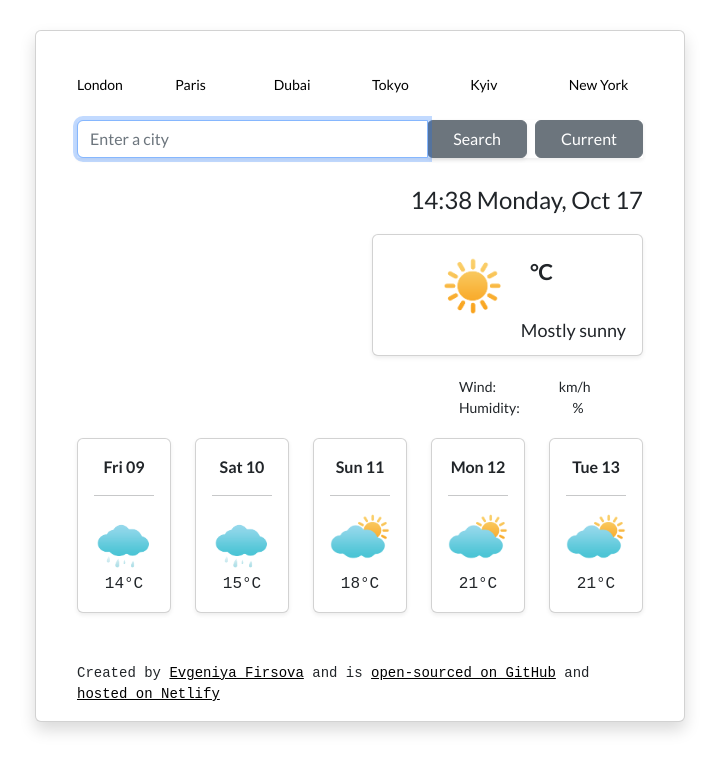
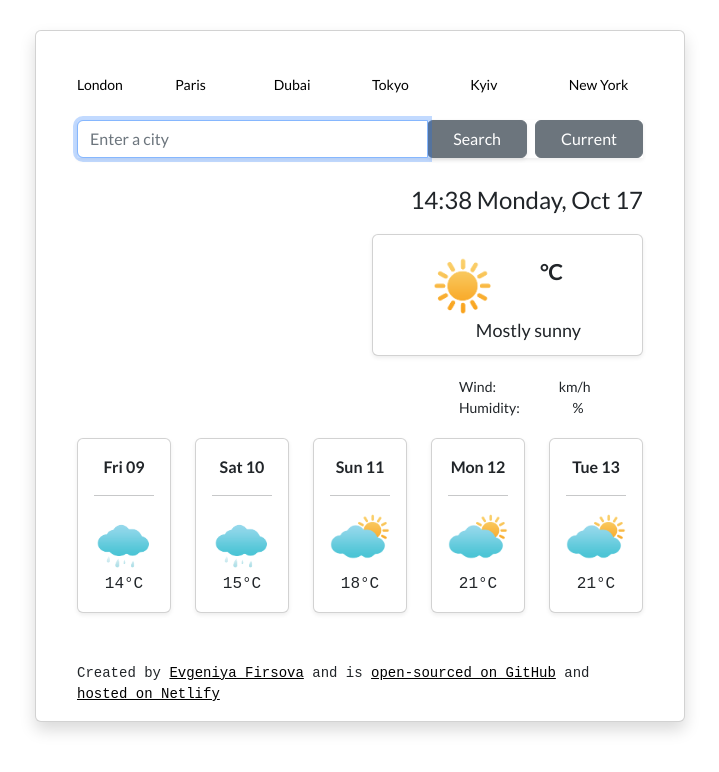
Before and after one commit to f-evgeniya/Weather-app, a plain HTML site: page index.html in a window 1280 px wide. Shown: the whole page, without its empty margins (280-999 px from the left). Drawn offline with nearby package versions, Linux system fonts and the light colour scheme; no server answers; a web font is replaced by a local one.

Commit message:
Updated current temp and descr in CSS

```diff
--- a/src/style.css
+++ b/src/style.css
@@ -47,10 +47,10 @@ font-family: 'PT Mono', monospace; */
   margin-left: -25px;
 }
 .current-temperature-value {
-  font-size: 38px;
+  font-size: 40px;
   font-weight: 700;
   display: inline;
-  padding: 0 0 0 20px;
+  padding: 0 0 0 40px;
 }
 .units {
   font-size: 22px;
@@ -74,6 +74,7 @@ font-family: 'PT Mono', monospace; */
   font-weight: normal;
   text-align: right;
   margin-bottom: 0;
+  padding: 0 45px 0 0;
 }
 
 .details {
```
